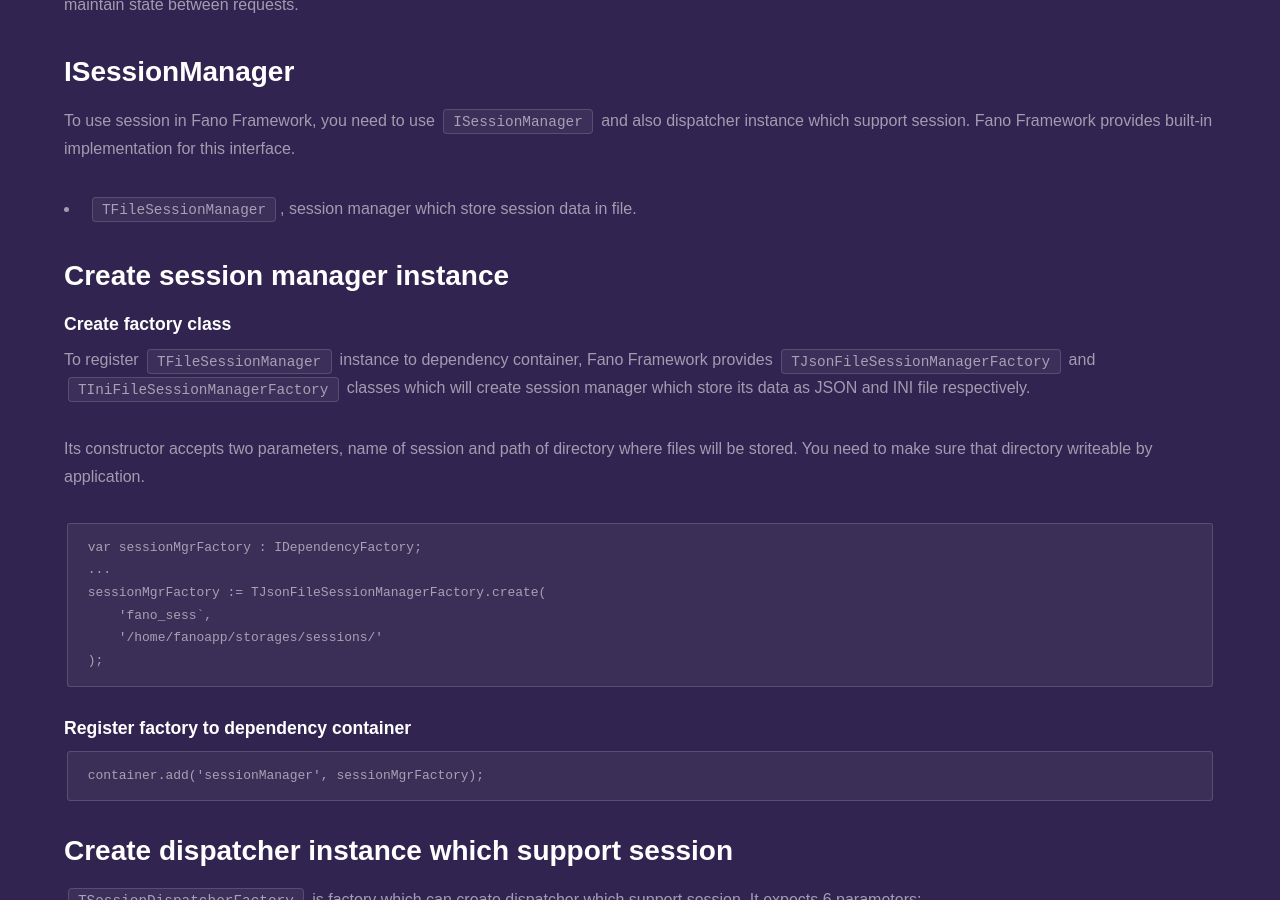
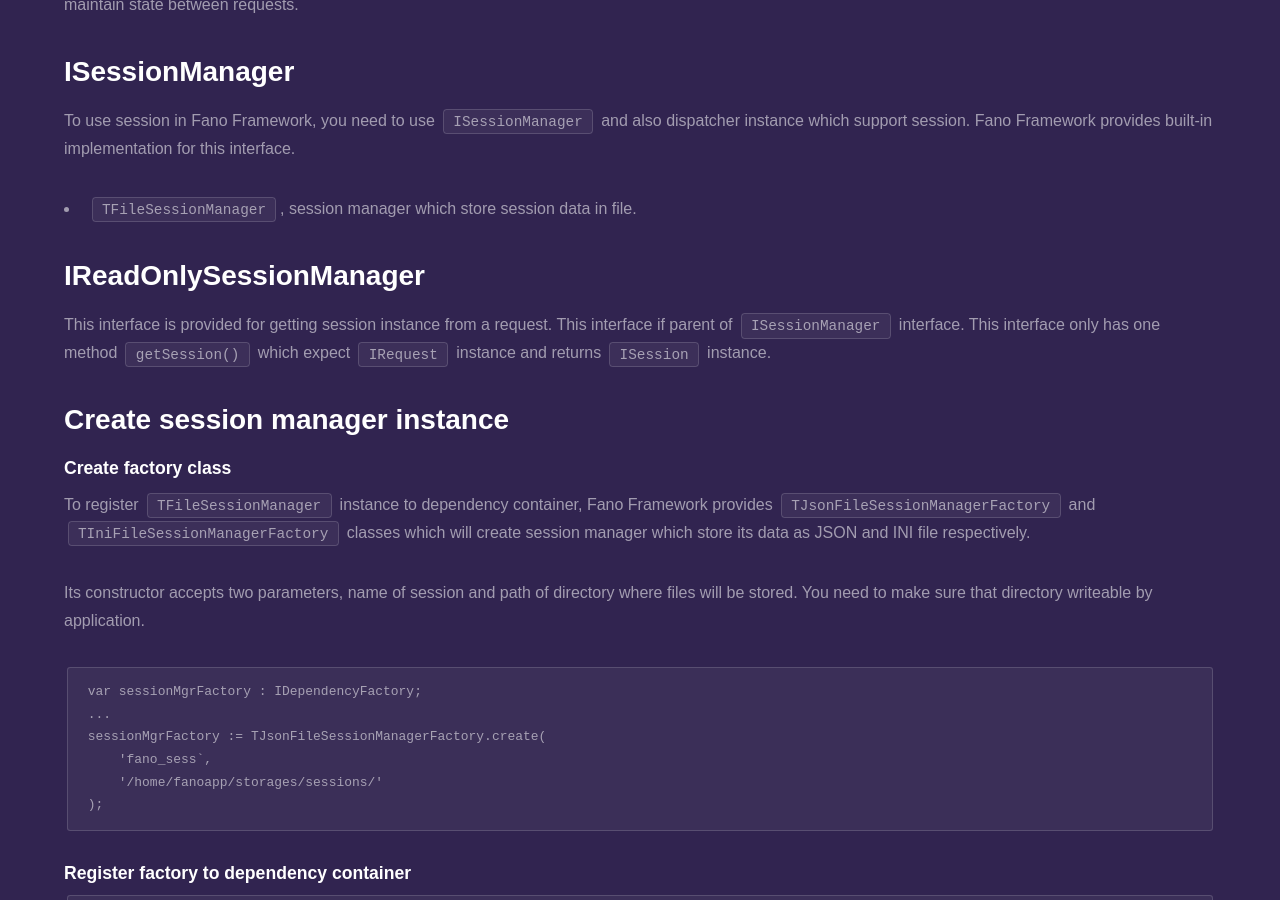
Before and after one commit to fanoframework/fanoframework.github.io, a Jekyll site: the page built from working-with-session/index.md, in a window 1280 px wide and 900 px high, scrolled down 447 px. Built offline with Jekyll 4.4.1, drawn with Linux system fonts in a browser that asks for light colours; our own code applies the rules of GitHub Pages for plain Markdown files; some of the changed text lies outside the part shown.

Commit message:
add content about IReadOnlySessionManager

````diff
--- a/working-with-session/index.md
+++ b/working-with-session/index.md
@@ -19,6 +19,10 @@
 To use session in Fano Framework, you need to use `ISessionManager` and also dispatcher instance which support session. Fano Framework provides built-in implementation for this interface.
 
 - `TFileSessionManager`, session manager which store session data in file.
+
+## IReadOnlySessionManager
+
+This interface is provided for getting session instance from a request. This interface if parent of `ISessionManager` interface. This interface only has one method `getSession()` which expect `IRequest` instance and returns `ISession` instance.
 
 ## Create session manager instance
 
@@ -97,7 +101,7 @@
 
 ## Get session instance
 
-From inside controller or middleware, you can get `ISession` instance from request using `getSession()` method of `ISessionManager` interface.
+From inside controller or middleware, you can get `ISession` instance from request using `getSession()` method of `ISessionManager` or `IReadOnlySessionManager` interface.
 
 ```
 function TAuthOnlyMiddleware.handleRequest(
````
